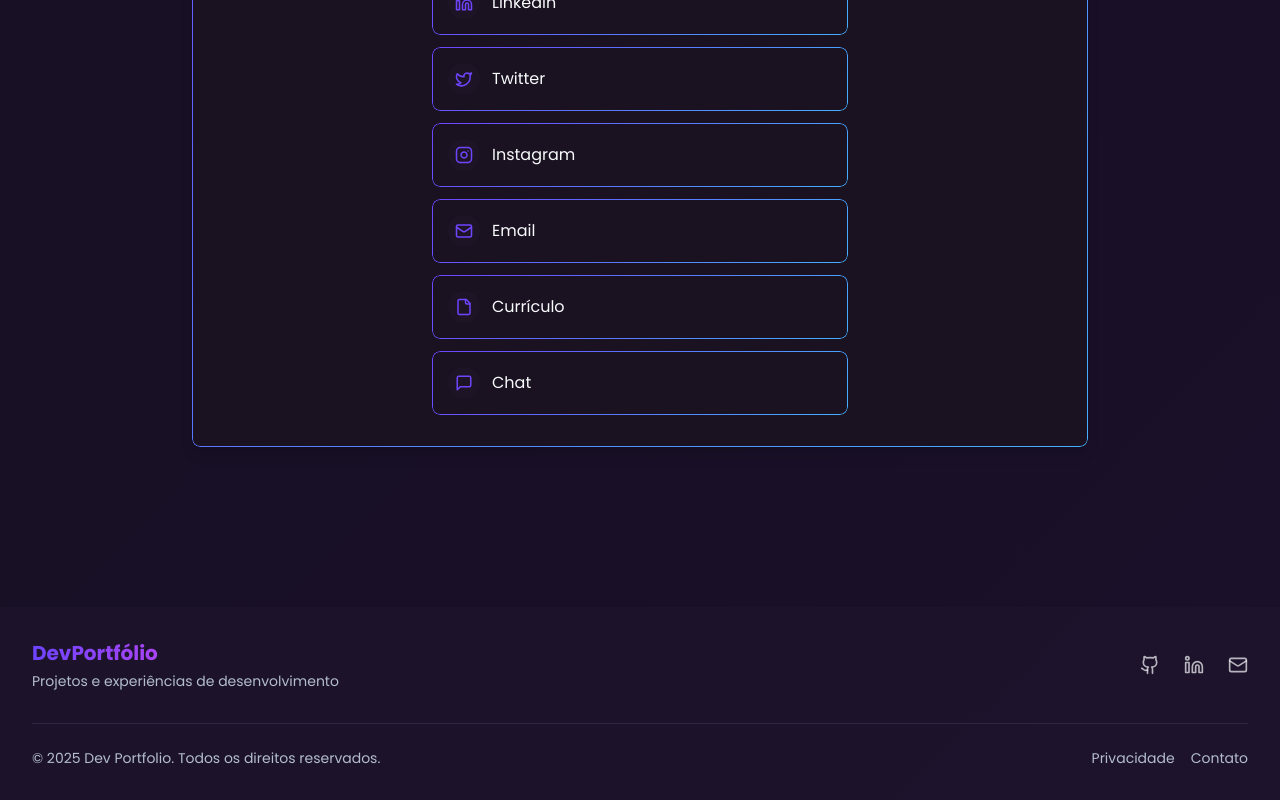
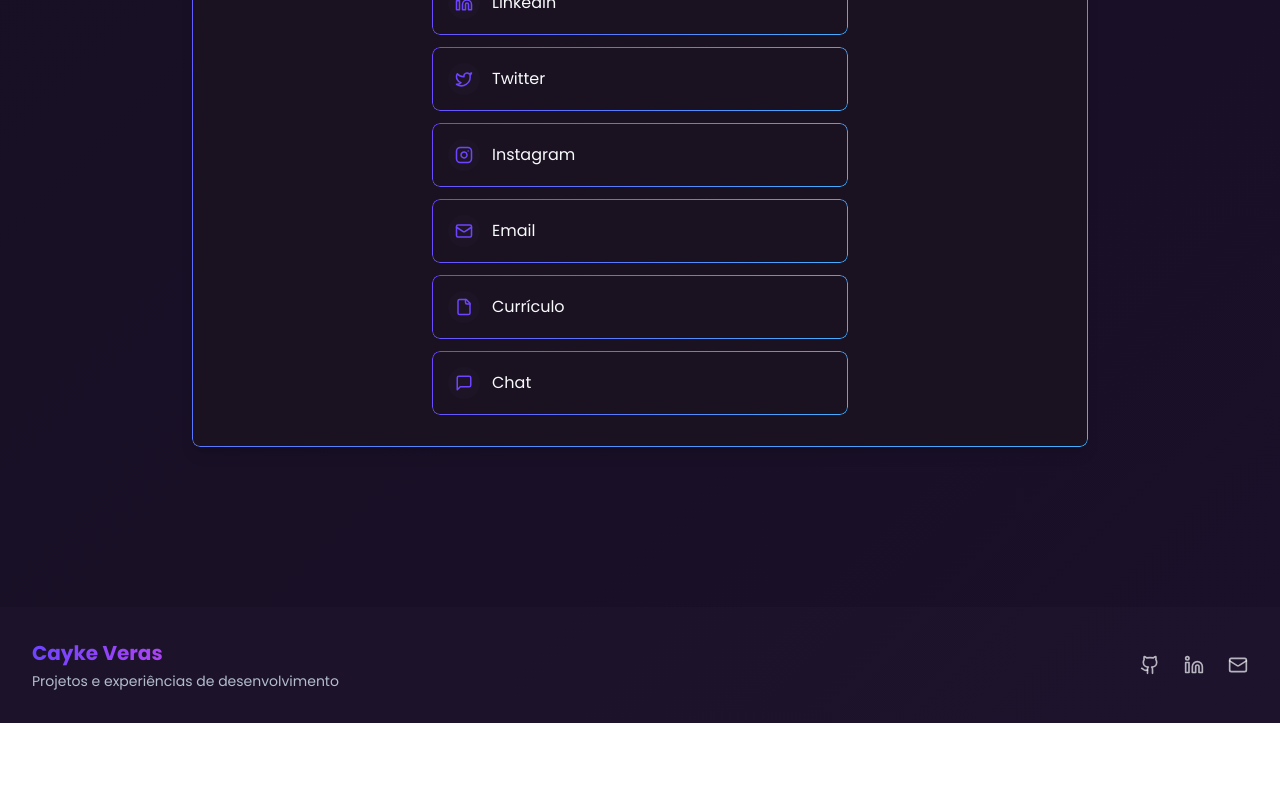
Before and after one commit to cayke1/portfolio, a Next.js app: page /links in a window 1280 px wide. Shown: the part 553-1353 px from the top of the page. After the commit the page ends 1276 px from the top, so only its background shows below. Built offline with nearby package versions, Linux system fonts and the light colour scheme.

Commit message:
fix: update info and remove unused footer

```diff
--- a/src/components/layout/Footer.tsx
+++ b/src/components/layout/Footer.tsx
@@ -1,4 +1,4 @@
-import { social } from "@/lib/social";
+import { name, social } from "@/lib/social";
 import { Github, Linkedin, Mail } from "lucide-react";
 
 export function Footer() {
@@ -7,28 +7,38 @@ export function Footer() {
       <div className="container mx-auto px-4 sm:px-6 lg:px-8">
         <div className="flex flex-col md:flex-row justify-between items-center">
           <div className="mb-4 md:mb-0">
-            <p className="text-gradient text-xl font-bold">Dev<span className="text-foreground">Portfólio</span></p>
-            <p className="text-sm text-muted-foreground mt-1">Projetos e experiências de desenvolvimento</p>
+            <p className="text-gradient text-xl font-bold">
+              {name.firstName} {" "}
+              <span className="text-foreground">{name.lastName}</span>
+            </p>
+            <p className="text-sm text-muted-foreground mt-1">
+              Projetos e experiências de desenvolvimento
+            </p>
           </div>
 
           <div className="flex items-center space-x-6">
-            <a href={social.github} target="_blank" rel="noopener noreferrer" className="text-foreground/70 hover:text-theme-purple transition">
+            <a
+              href={social.github}
+              target="_blank"
+              rel="noopener noreferrer"
+              className="text-foreground/70 hover:text-theme-purple transition"
+            >
               <Github size={20} />
             </a>
-            <a href={social.linkedin} target="_blank" rel="noopener noreferrer" className="text-foreground/70 hover:text-theme-purple transition">
+            <a
+              href={social.linkedin}
+              target="_blank"
+              rel="noopener noreferrer"
+              className="text-foreground/70 hover:text-theme-purple transition"
+            >
               <Linkedin size={20} />
             </a>
-            <a href={social.mail} className="text-foreground/70 hover:text-theme-purple transition">
+            <a
+              href={social.mail}
+              className="text-foreground/70 hover:text-theme-purple transition"
+            >
               <Mail size={20} />
             </a>
-          </div>
-        </div>
-
-        <div className="mt-8 pt-6 border-t border-border flex flex-col md:flex-row justify-between items-center">
-          <p className="text-sm text-muted-foreground">&copy; {new Date().getFullYear()} Dev Portfolio. Todos os direitos reservados.</p>
-          <div className="mt-4 md:mt-0 flex space-x-4">
-            <a href="/privacy" className="text-sm text-muted-foreground hover:text-theme-purple transition">Privacidade</a>
-            <a href="/contact" className="text-sm text-muted-foreground hover:text-theme-purple transition">Contato</a>
           </div>
         </div>
       </div>
--- a/src/components/layout/Navbar.tsx
+++ b/src/components/layout/Navbar.tsx
@@ -2,7 +2,7 @@ import { useState, useEffect } from "react";
 import { Menu, X, Github, Linkedin, Mail } from "lucide-react";
 import Link from "next/link";
 import { usePathname } from "next/navigation";
-import { social } from "@/lib/social";
+import { name, social } from "@/lib/social";
 
 export function Navbar() {
   const [isOpen, setIsOpen] = useState(false);
@@ -36,7 +36,7 @@ export function Navbar() {
       <nav className="container mx-auto px-4 sm:px-6 lg:px-8 flex items-center justify-between h-16">
         <div className="flex-1">
           <Link href="/" className="text-2xl font-bold text-gradient">
-            Dev<span className="text-white">Portfólio</span>
+            {name.firstName} {" "}<span className="text-white">{name.lastName}</span>
           </Link>
         </div>
 
--- a/src/lib/social.ts
+++ b/src/lib/social.ts
@@ -3,3 +3,8 @@ export const social = {
     linkedin: 'https://www.linkedin.com/in/cayke-veras/',
     mail: 'mailto:contato.cayke@gmail.com'
 }
+
+export const name = {
+    firstName: "Cayke",
+    lastName: "Veras"
+}
```
